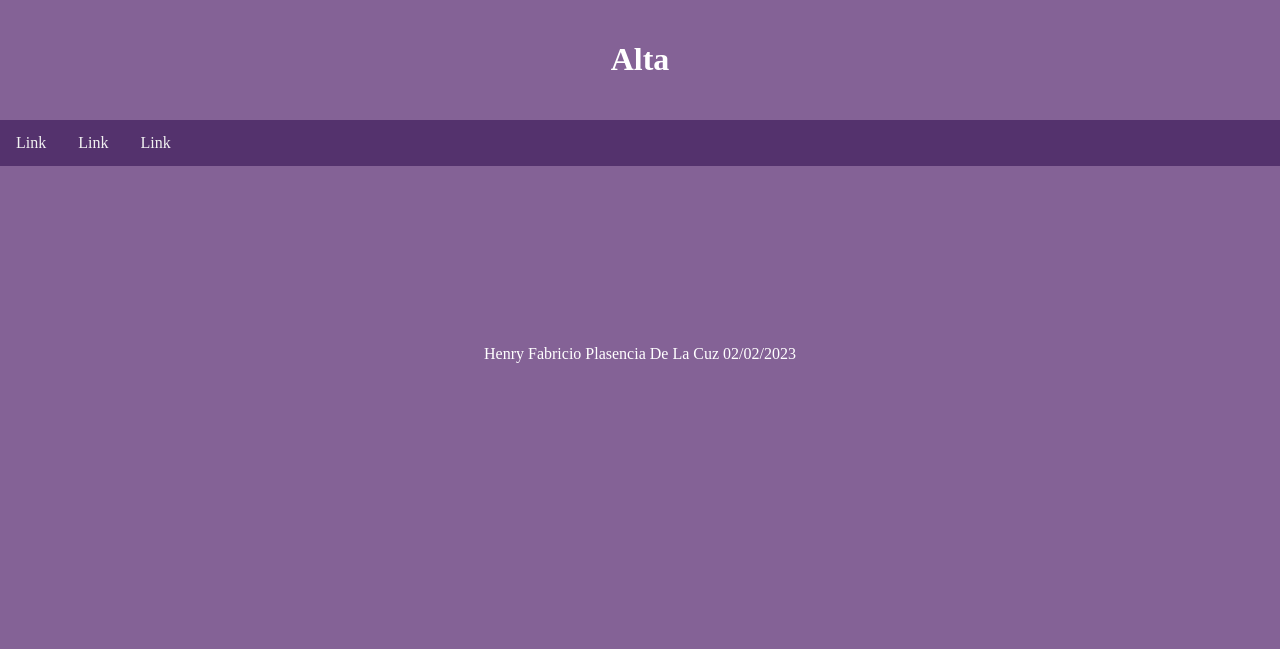
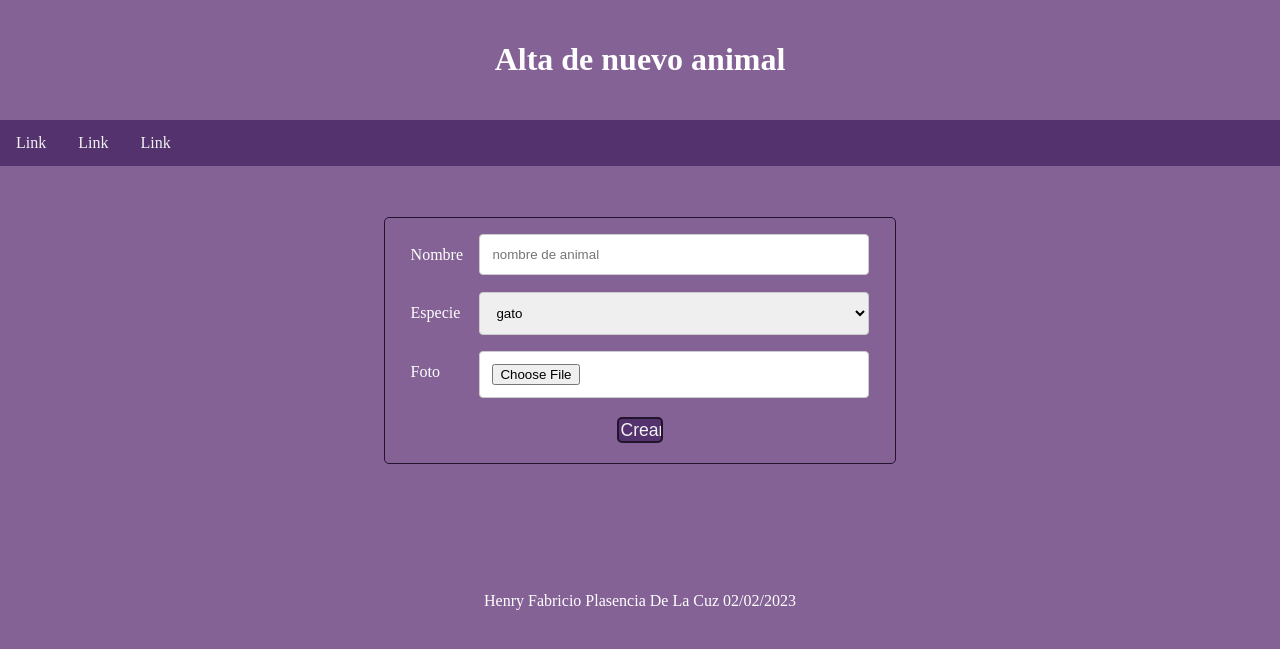
Before and after one commit to Heflaruz/practicaphp.github.io, a PHP site: page /animales/alta.php in a window 1280 px wide. Shown: the top 649 px of the page. Run offline with PHP 8.4, Linux system fonts and the light colour scheme.

Commit message:
sjbienyalta

```diff
--- a/animales/alta.php
+++ b/animales/alta.php
@@ -9,7 +9,7 @@
 <body>
 
 <div class="header">
-  <h1>Alta</h1>
+  <h1>Alta de nuevo animal</h1>
 </div>
 
 <div class="topnav">
@@ -22,7 +22,58 @@
   <div class="column side">
   </div>
 
-  <div class="column middle">
+  <div class="column middle2">
+
+  <div class="container2">
+      <?php //no se ha enviado el formulario aun
+      if (!isset($_POST['Crear'])) { ?>
+        <form action="" id="formulario" method="post" enctype="multipart/form-data">
+          <div class="rowo">
+              <div class="col-25">
+                <label>Nombre </label>
+              </div>
+              <div class="col-75">
+                <input type="text" id="name" name="name" placeholder="nombre de animal">
+              </div>
+          </div>
+          <div class="rowo">
+            <div class="col-25">
+              <label>Especie </label>
+            </div>
+            <div class="col-75">
+              <select id="type" name="type">
+                <option value="gato">gato</option>
+                <option value="perro">perro</option>
+               </select>
+            </div>
+          </div>
+          <div class="rowo">
+            <div class="col-25">
+              <label>Foto </label>
+            </div>
+            <div class="col-75">
+            <input type="file" id="imagenes" name="imagenes">
+            </div>
+          </div>
+          <div class="rowo1">
+            <input type="submit" value="Crear" name="Crear" id="enviar">
+          </div>
+        </form>
+      <?php
+          }else{
+
+              //formulario enviado
+              echo "nada";
+              echo"<br>";
+              echo var_dump($_POST);
+              echo"<br>";
+              var_dump($_FILES["imagenes"]);
+              echo"<br>";
+              $sqli="INSERT INTO peludines.animals (`name`, `created`, `type`) VALUES ({$_POST['name']}, now(),{$_POST['type']});";
+              echo $sqli;
+            }
+       ?>
+    </div>
 
 
 
--- a/animales/styles2.css
+++ b/animales/styles2.css
@@ -162,7 +162,7 @@
   }
   .column.middle2 {
     width: 40%;
-    padding: 0% 6% 0% 6%;
+    padding: 0% 2% 0% 2%;
     margin-top: 4%;
     border: 1px solid #22142c;
     border-radius: 5px;
@@ -170,3 +170,86 @@
     align-items: center;
     justify-content: center;*/
   }
+  /*formulario2*/
+input[type=text], select {
+  width: 100%;
+  padding: 12px;
+  border: 1px solid #ccc;
+  border-radius: 4px;
+  resize: vertical;
+}
+input[type=file]{
+  width: 100%;
+  padding: 12px;
+  border: 1px solid #ccc;
+  background-color: white;
+  border-radius: 4px;
+  content:"Examinar...";
+  outline: 0 none;
+  resize: vertical;
+}
+label {
+  padding: 12px 12px 12px 0;
+  display: inline-block;
+}
+
+input[type=submit] {
+  background-color: #54326d;
+  border: 2px solid #22142c;
+  width:100%;
+  text-align: center;
+  padding: 1% 3% 1% 3%;
+  margin-top: 2%;
+  margin-bottom: 2%;
+  border-radius: 5px;
+  color: #f2f2f2;
+  text-decoration: none;
+  font-size: 110%;
+}
+
+input[type=submit]:hover {
+  background-color: #455aa0;
+}
+
+.container {
+  border-radius: 5px;
+  background-color: #582754;
+  padding: 20px;
+}
+
+.col-25 {
+  float: left;
+  width: 15%;
+  margin-top: 16px;
+}
+
+.col-75 {
+  float: left;
+  width: 85%;
+  margin-top: 16px;
+}
+
+/* Clear floats after the columns */
+.rowo:after {
+  content: "";
+  display: table;
+  clear: both;
+}
+.rowo1{
+  padding: 0% 45% 0% 45%;
+  margin-top: 4%;
+  margin-bottom: 4%;
+}
+.rowo1:after {
+  margin: 1% 40% 1% 40%;
+  content: "";
+  display: table;
+  clear: both;
+}
+/* Responsive layout - when the screen is less than 600px wide, make the two columns stack on top of each other instead of next to each other */
+@media screen and (max-width: 600px) {
+  .col-25, .col-75, input[type=submit] {
+    width: 100%;
+    margin-top: 1%;
+  }
+}
```
Also changed, not shown: animales/listado.php (+24 -8 lines), animales/visualizacion.php (+8 -2 lines), index.php (+9 -8 lines), script.js (+14 -29 lines).
